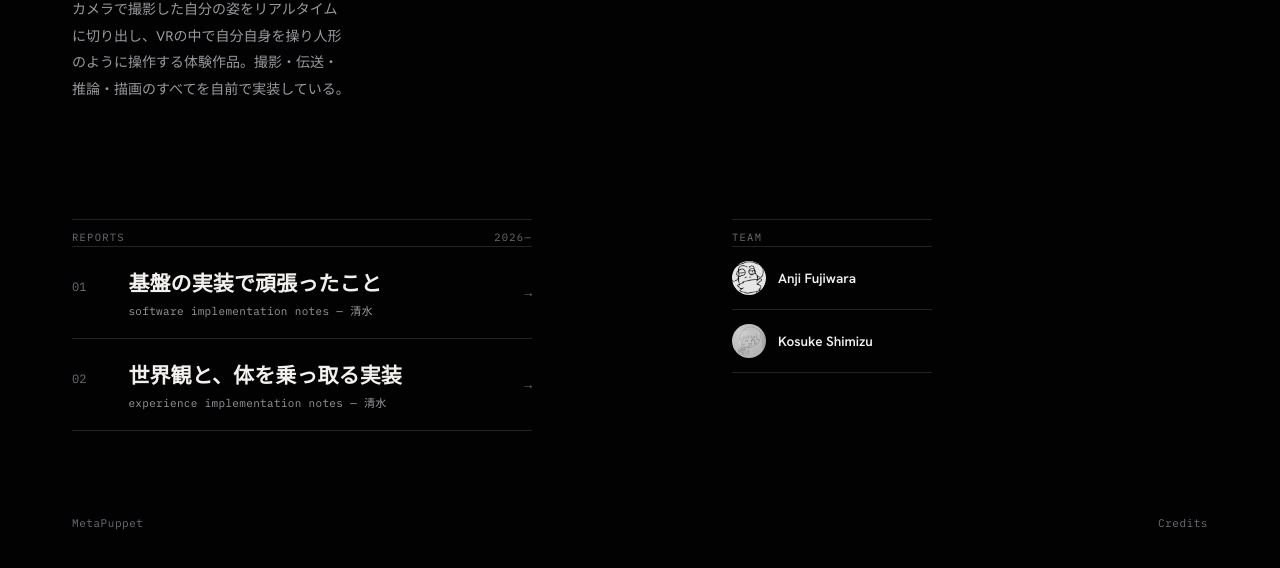
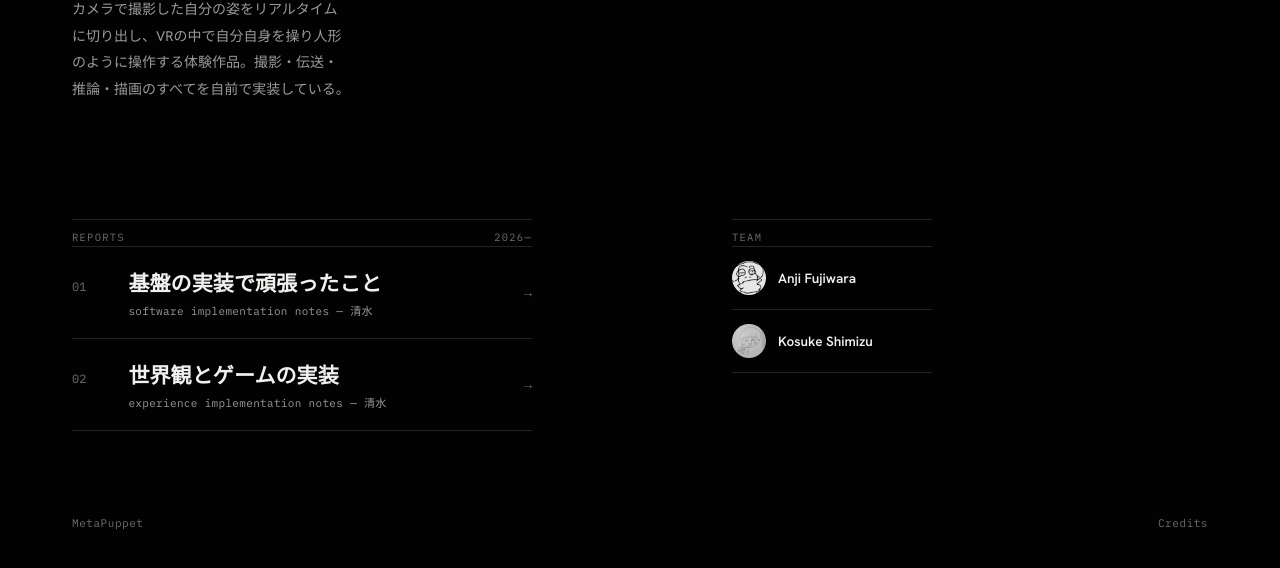
Before and after one commit to Meta-Puppet/Meta-Puppet.github.io, a plain HTML site: page index.html in a window 1280 px wide. Shown: the part 230-798 px from the top of the page. Drawn offline with Linux system fonts and the light colour scheme; no server answers.

Commit message:
site: update experience row label
Co-Authored-By: Claude Fable 5 <noreply@anthropic.com>
Claude-Session: https://claude.ai/code/session_01NiX2mWxNS6bimBJP6R9Wu8

```diff
--- a/index.html
+++ b/index.html
@@ -264,7 +264,7 @@ a.row:focus-visible{ outline:2px solid var(--accent); outline-offset:4px; }
       <a class="row" href="https://meta-puppet.github.io/experience/">
         <span class="row-num">02</span>
         <span class="row-text">
-          <span class="row-label">世界観と、体を乗っ取る実装</span>
+          <span class="row-label">世界観とゲームの実装</span>
           <span class="row-sub">experience implementation notes — 清水</span>
         </span>
         <span class="row-arrow">→</span>
```
